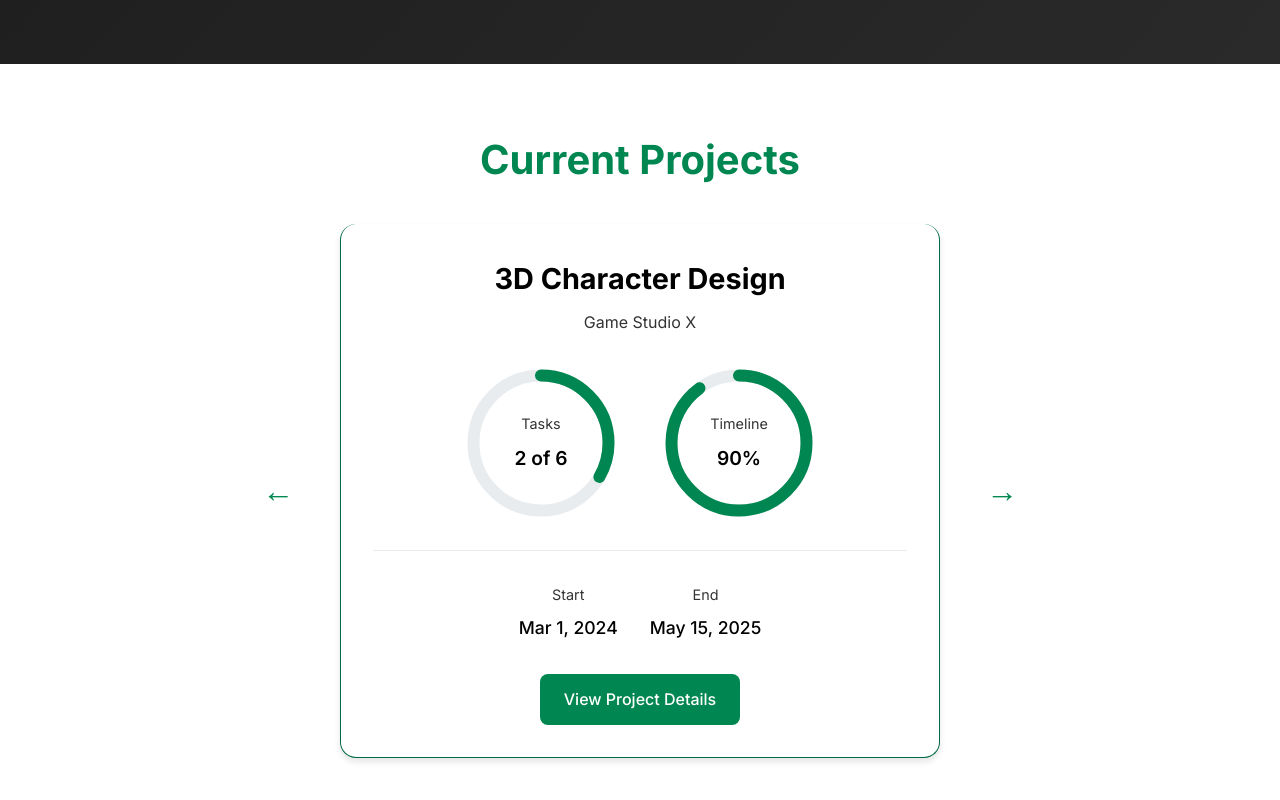
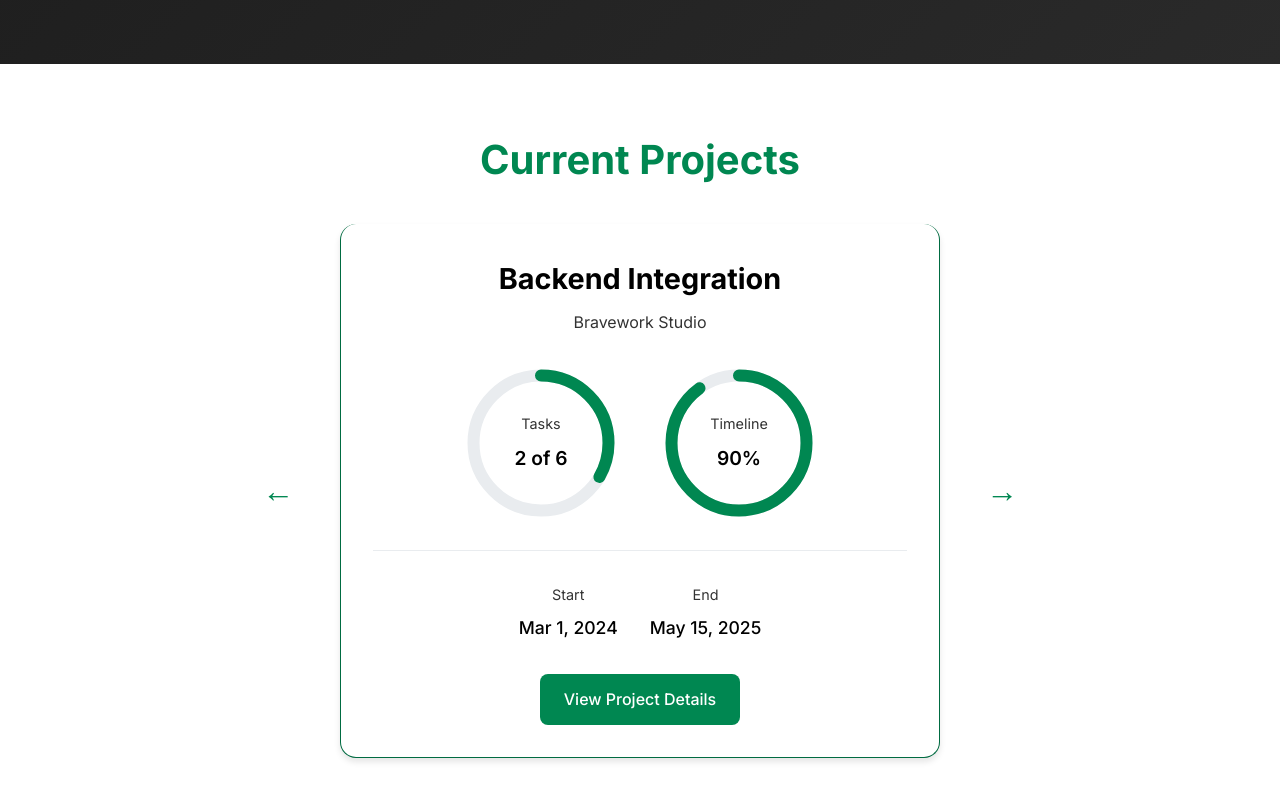
Before and after one commit to bravono/bravework-studio, a Next.js app: page / in a window 1280 px wide. Shown: the part 736-1536 px from the top of the page. Built offline with nearby package versions, Linux system fonts and the light colour scheme; no server answers.

Commit message:
Refactor: Make project data come from a single source localDataService

```diff
--- a/app/components/ProjectCarousel.tsx
+++ b/app/components/ProjectCarousel.tsx
@@ -1,98 +1,8 @@
-'use client';
+"use client";
 
-import React, { useState } from 'react';
-import Link from 'next/link';
-
-interface Task {
-  id: string;
-  title: string;
-  completed: boolean;
-}
-
-interface Project {
-  id: string;
-  title: string;
-  owner: string;
-  tasks: Task[];
-  startDate: string;
-  endDate: string;
-  status: 'active' | 'done' | 'pending';
-}
-
-const projects: Project[] = [
-  {
-    id: '3d-character-design',
-    title: '3D Character Design',
-    owner: 'Game Studio X',
-    tasks: [
-      { id: '1', title: 'Concept Design', completed: true },
-      { id: '2', title: 'Modeling', completed: true },
-      { id: '3', title: 'Texturing', completed: false },
-      { id: '4', title: 'Rigging', completed: false },
-      { id: '5', title: 'Animation', completed: false },
-      { id: '6', title: 'Final Review', completed: false }
-    ],
-    startDate: '2024-03-01',
-    endDate: '2025-05-15',
-    status: 'active'
-  },
-  {
-    id: 'ecommerce-website',
-    title: 'E-commerce Website',
-    owner: 'Retail Solutions Inc.',
-    tasks: [
-      { id: '1', title: 'Design Mockups', completed: true },
-      { id: '2', title: 'Frontend Development', completed: true },
-      { id: '3', title: 'Backend Integration', completed: false },
-      { id: '4', title: 'Payment Gateway', completed: false },
-      { id: '5', title: 'Testing', completed: false }
-    ],
-    startDate: '2024-03-15',
-    endDate: '2024-03-30',
-    status: 'done'
-  },
-  {
-    id: 'mobile-app-ui',
-    title: 'Mobile App UI',
-    owner: 'FitLife Technologies',
-    tasks: [
-      { id: '1', title: 'User Research', completed: true },
-      { id: '2', title: 'Wireframing', completed: true },
-      { id: '3', title: 'UI Design', completed: false },
-      { id: '4', title: 'Prototype', completed: false }
-    ],
-    startDate: '2024-04-01',
-    endDate: '2024-07-15',
-    status: 'pending'
-  },
-  {
-    id: 'architectural-visualization',
-    title: 'Architectural Visualization',
-    owner: 'Modern Architects Co.',
-    tasks: [],
-    startDate: '2024-04-15',
-    endDate: '2024-08-01',
-    status: 'pending'
-  },
-  {
-    id: 'corporate-website',
-    title: 'Corporate Website',
-    owner: 'Global Enterprises Ltd.',
-    tasks: [],
-    startDate: '2024-05-01',
-    endDate: '2024-08-15',
-    status: 'pending'
-  },
-  {
-    id: 'brand-identity',
-    title: 'Brand Identity',
-    owner: 'StartupX',
-    tasks: [],
-    startDate: '2024-05-15',
-    endDate: '2024-09-01',
-    status: 'pending'
-  }
-];
+import React, { useState } from "react";
+import Link from "next/link";
+import { projects } from "../services/localDataService"; // Assuming you have a local data service to fetch projects
 
 export default function ProjectCarousel() {
   const [currentIndex, setCurrentIndex] = useState(0);
@@ -103,29 +13,38 @@ export default function ProjectCarousel() {
   };
 
   const prevProject = () => {
-    setCurrentIndex((prevIndex) => (prevIndex - 1 + projects.length) % projects.length);
+    setCurrentIndex(
+      (prevIndex) => (prevIndex - 1 + projects.length) % projects.length
+    );
   };
 
   // Calculate completion percentage based on completed tasks
-  const completedTasks = currentProject.tasks.filter(task => task.completed).length;
-  const completionPercentage = (completedTasks / currentProject.tasks.length) * 100;
+  const completedTasks = currentProject.todos.filter(
+    (task) => task.completed
+  ).length;
+  const completionPercentage =
+    (completedTasks / currentProject.todos.length) * 100;
 
   // Calculate timeline percentage
   const start = new Date(currentProject.startDate);
   const end = new Date(currentProject.endDate);
   const today = new Date();
   const totalDays = (end.getTime() - start.getTime()) / (1000 * 60 * 60 * 24);
-  const elapsedDays = (today.getTime() - start.getTime()) / (1000 * 60 * 60 * 24);
+  const elapsedDays =
+    (today.getTime() - start.getTime()) / (1000 * 60 * 60 * 24);
 
   // If the project hasn't started yet, timeline should be 0
-  const timelinePercentage = today < start ? 0 : Math.min(Math.max((elapsedDays / totalDays) * 100, 0), 100);
+  const timelinePercentage =
+    today < start
+      ? 0
+      : Math.min(Math.max((elapsedDays / totalDays) * 100, 0), 100);
 
   // Format dates
   const formatDate = (dateString: string) => {
-    return new Date(dateString).toLocaleDateString('en-US', {
-      year: 'numeric',
-      month: 'short',
-      day: 'numeric'
+    return new Date(dateString).toLocaleDateString("en-US", {
+      year: "numeric",
+      month: "short",
+      day: "numeric",
     });
   };
 
@@ -161,13 +80,17 @@ export default function ProjectCarousel() {
                     r="45"
                     style={{
                       strokeDasharray: `${2 * Math.PI * 45}`,
-                      strokeDashoffset: `${2 * Math.PI * 45 * (1 - completionPercentage / 100)}`
+                      strokeDashoffset: `${
+                        2 * Math.PI * 45 * (1 - completionPercentage / 100)
+                      }`,
                     }}
                   />
                 </svg>
                 <div className="progress-ring__content">
                   <span className="progress-ring__label">Tasks</span>
-                  <span className="progress-ring__value">{completedTasks} of {currentProject.tasks.length}</span>
+                  <span className="progress-ring__value">
+                    {completedTasks} of {currentProject.todos.length}
+                  </span>
                 </div>
               </div>
 
@@ -186,13 +109,17 @@ export default function ProjectCarousel() {
                     r="45"
                     style={{
                       strokeDasharray: `${2 * Math.PI * 45}`,
-                      strokeDashoffset: `${2 * Math.PI * 45 * (1 - timelinePercentage / 100)}`
+                      strokeDashoffset: `${
+                        2 * Math.PI * 45 * (1 - timelinePercentage / 100)
+                      }`,
                     }}
                   />
                 </svg>
                 <div className="progress-ring__content">
                   <span className="progress-ring__label">Timeline</span>
-                  <span className="progress-ring__value">{Math.round(timelinePercentage)}%</span>
+                  <span className="progress-ring__value">
+                    {Math.round(timelinePercentage)}%
+                  </span>
                 </div>
               </div>
             </div>
@@ -200,11 +127,15 @@ export default function ProjectCarousel() {
             <div className="project-dates">
               <div className="date">
                 <span className="date-label">Start</span>
-                <span className="date-value">{formatDate(currentProject.startDate)}</span>
+                <span className="date-value">
+                  {formatDate(currentProject.startDate)}
+                </span>
               </div>
               <div className="date">
                 <span className="date-label">End</span>
-                <span className="date-value">{formatDate(currentProject.endDate)}</span>
+                <span className="date-value">
+                  {formatDate(currentProject.endDate)}
+                </span>
               </div>
             </div>
 
--- a/app/services/localDataService.ts
+++ b/app/services/localDataService.ts
@@ -29,6 +29,23 @@ interface Services {
   title: string;
   description: string;
   icon: string;
+}
+
+interface Todo {
+  id: string;
+  title: string;
+  completed: boolean;
+}
+
+interface Project {
+  id: number;
+  title: string;
+  owner: string;
+  budget: string;
+  todos: Todo[];
+  startDate: string;
+  endDate: string;
+  status: 'active' | 'done' | 'pending';
 }
 
 // Sample testimonials data - replace with your actual testimonials
@@ -518,4 +535,56 @@ const services: Services[] =  [
   },
 ];
 
-export { testimonials, portfolios, services };
+const projects: Project[] = [
+  {
+    id: 1,
+    title: 'Backend Integration',
+    owner: 'Bravework Studio',
+    budget: '$5000',
+    todos: [
+      { id: '1', title: 'Concept Design', completed: true },
+      { id: '2', title: 'Modeling', completed: true },
+      { id: '3', title: 'Texturing', completed: false },
+      { id: '4', title: 'Rigging', completed: false },
+      { id: '5', title: 'Animation', completed: false },
+      { id: '6', title: 'Final Review', completed: false }
+    ],
+    startDate: '2024-03-01',
+    endDate: '2025-05-15',
+    status: 'active'
+  },
+  {
+    id: 3,
+    title: 'Intro Animation',
+    owner: 'TechTale Studio',
+    budget: '$5000',
+    todos: [
+      { id: '1', title: 'Design Mockups', completed: true },
+      { id: '2', title: 'Frontend Development', completed: true },
+      { id: '3', title: 'Backend Integration', completed: false },
+      { id: '4', title: 'Payment Gateway', completed: false },
+      { id: '5', title: 'Testing', completed: false }
+    ],
+    startDate: '2024-03-15',
+    endDate: '2024-03-30',
+    status: 'pending'
+  },
+  {
+    id: 2,
+    title: 'Full Stack Development (Vidly)',
+    owner: 'Bravework Studio',
+    budget: '$5000',
+    todos: [
+      { id: '1', title: 'Design Mockups', completed: true },
+      { id: '2', title: 'Frontend Development', completed: true },
+      { id: '3', title: 'Backend Integration', completed: false },
+      { id: '4', title: 'Payment Gateway', completed: false },
+      { id: '5', title: 'Testing', completed: false }
+    ],
+    startDate: '2024-03-15',
+    endDate: '2024-03-30',
+    status: 'pending'
+  },
+];
+
+export { testimonials, portfolios, services, projects };
```
Also changed, not shown: app/components/Project.tsx (+1 -18 lines), app/projects/page.tsx (+8 -65 lines).
